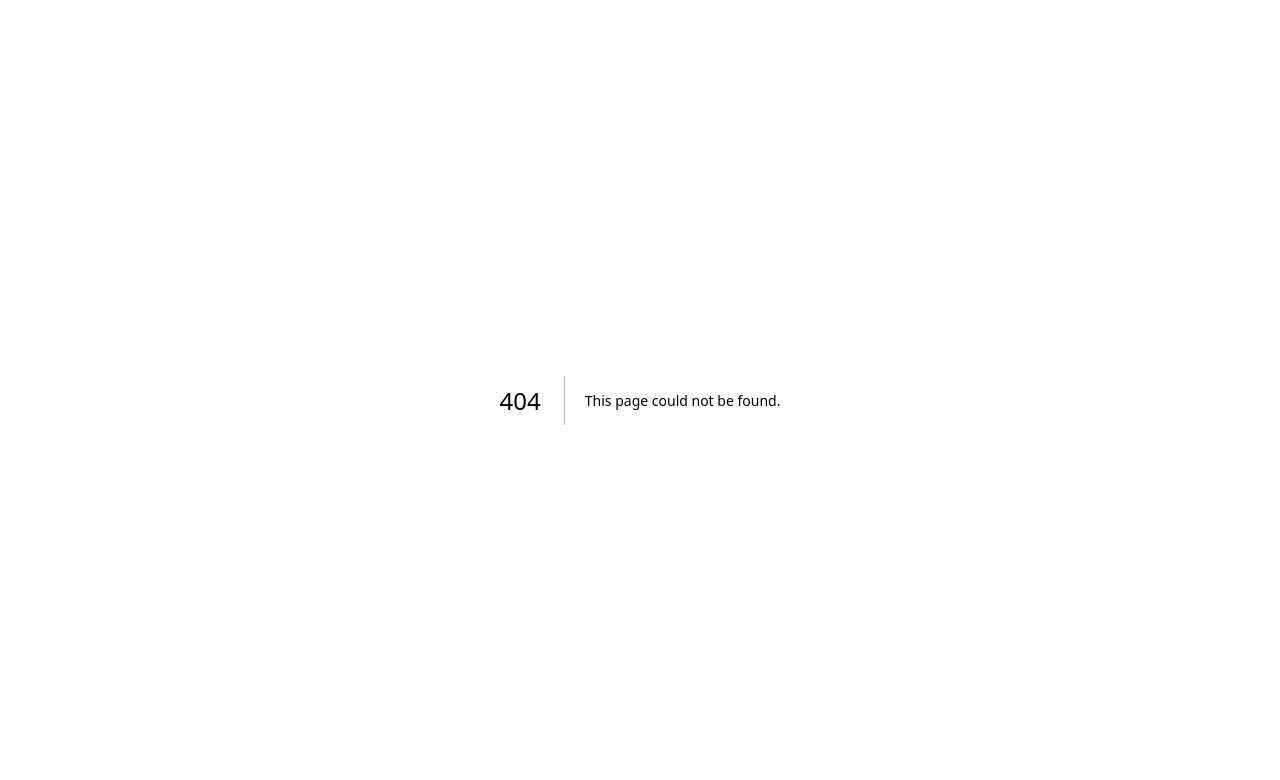
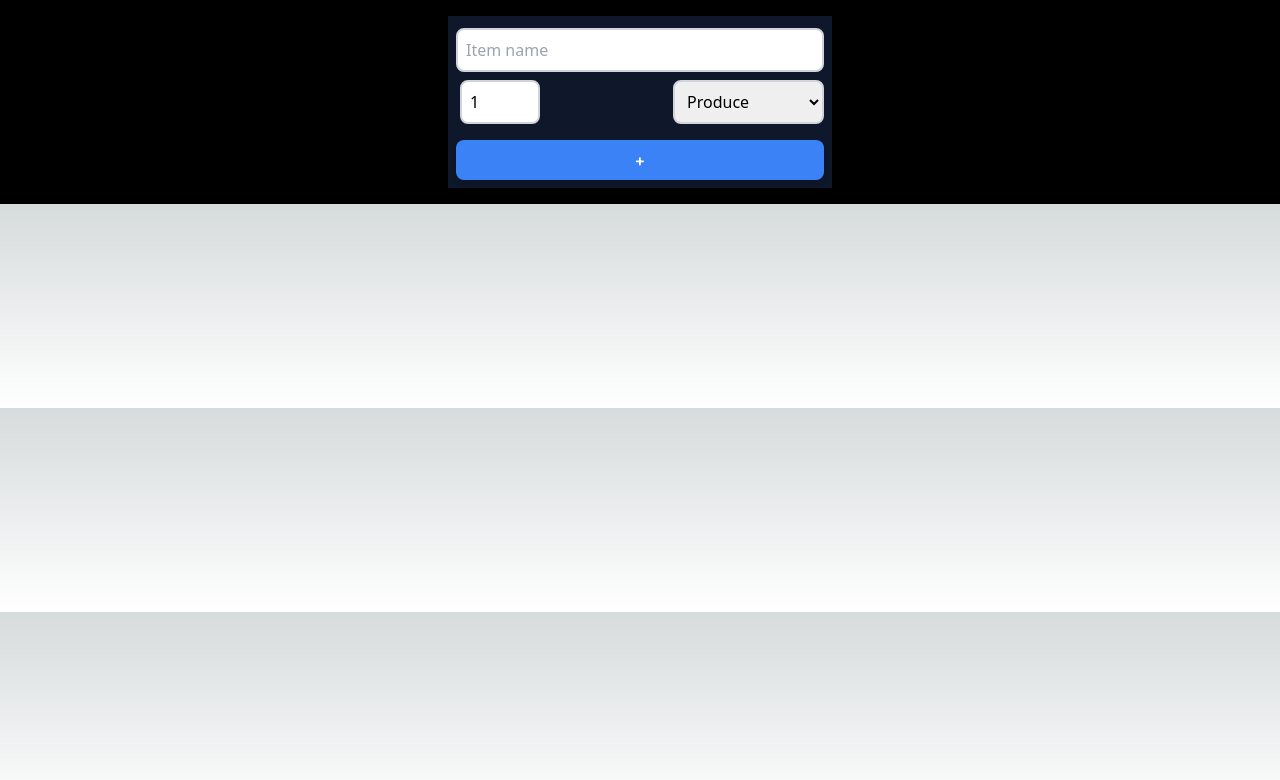
Before and after one commit to rafaelsantoscoelho/cprg306-assignments, a Next.js app: page /week-4 in a window 1280 px wide. Before the commit this address had no page. Shown: the top 780 px of the page. Built offline with nearby package versions, Linux system fonts and the light colour scheme.

Commit message:
week4 assignment

```diff
--- a/app/page.js
+++ b/app/page.js
@@ -7,6 +7,7 @@
       <h1 className="text-xl">CPRG 306: Web Development 2 - Assignments</h1>
       <p><Link href="./week-2/">Week 2 Assignment</Link></p>
       <p><Link href="./week-3/">Week 3 Assignment</Link></p>
+      <p><Link href="./week-4/">Week 4 Assignment</Link></p>
     </main>
   );
 }
--- /dev/null
+++ b/app/week-4/new-item.js
@@ -0,0 +1,70 @@
+"use client";
+
+import { useState } from "react";
+
+export default function NewItem()
+{
+    const [name, setName] = useState("");
+    const [quantity, setQuantity] = useState(1);
+    const [category, setCategory] = useState("produce");
+
+    const handleSubmit = (event) => {
+        event.preventDefault();
+
+        let item = {
+            nam: name,
+            qty: quantity,
+            cat: category
+        };
+
+        console.log({item});
+
+        alert(`Added item: ${item.nam}, quantity: ${item.qty}, category: ${item.cat}`);
+
+        setName("");
+        setQuantity(1);
+        setCategory("produce");
+    }
+
+    const handleName = (event) => {
+        // console.dir(event);
+        setName(event.target.value);
+    }
+
+    const handleQuantity = (event) => {
+        // console.dir(event);
+        setQuantity(event.target.value);
+    }
+
+    const handleCategory = (event) => {
+        // console.dir(event);
+        setCategory(event.target.value);
+    }
+
+    return (
+        <form className="p-2 m-4 bg-slate-900 text-black max-w-sm w-full" onSubmit={handleSubmit} >
+            <div className="mb-2">
+                <input type="text" placeholder="Item name" required className="w-full mt-1 border-2 border-gray-300 p-2 rounded-lg font-sans" value={name} onChange={handleName}/>
+            </div>
+            <div className="flex justify-between">
+                <input type="number" min="1" max="99" required className="w-20 ml-1 border-2 border-gray-300 p-2 rounded-lg font-sans" value={quantity} onChange={handleQuantity}/>
+
+                <select className="ml-1 border-2 border-gray-300 p-2 rounded-lg font-sans" value={category} onChange={handleCategory}>
+                    <option value disabled>Category</option>
+                    <option value="produce">Produce</option>
+                    <option value="dairy">Dairy</option>
+                    <option value="bakery">Bakery</option>
+                    <option value="meat">Meat</option>
+                    <option value="frozen foods">Frozen Foods</option>
+                    <option value="canned goods">Canned Goods</option>
+                    <option value="beverages">Beverages</option>
+                    <option value="snacks">Snacks</option>
+                    <option value="household">Household</option>
+                    <option value="other">Other</option>
+                </select>
+            </div>
+            <button type="submit" className="w-full mt-4 py-2 px-4 bg-blue-500 text-white font-semibold rounded-lg shadow-md hover:bg-blue-700 focus:outline-none focus:ring-2 focus:ring-blue-400 focus:ring-opacity-75">+</button>
+        </form>
+    );
+
+}
--- /dev/null
+++ b/app/week-4/page.js
@@ -0,0 +1,11 @@
+
+import NewItem from "./new-item";
+
+export default function Page()
+{
+    return (
+        <main className="flex justify-center w-full bg-black">
+            <NewItem />
+        </main>
+    );
+}
```
Also changed, not shown: app/week-3/item.js (line endings or trailing spaces).
